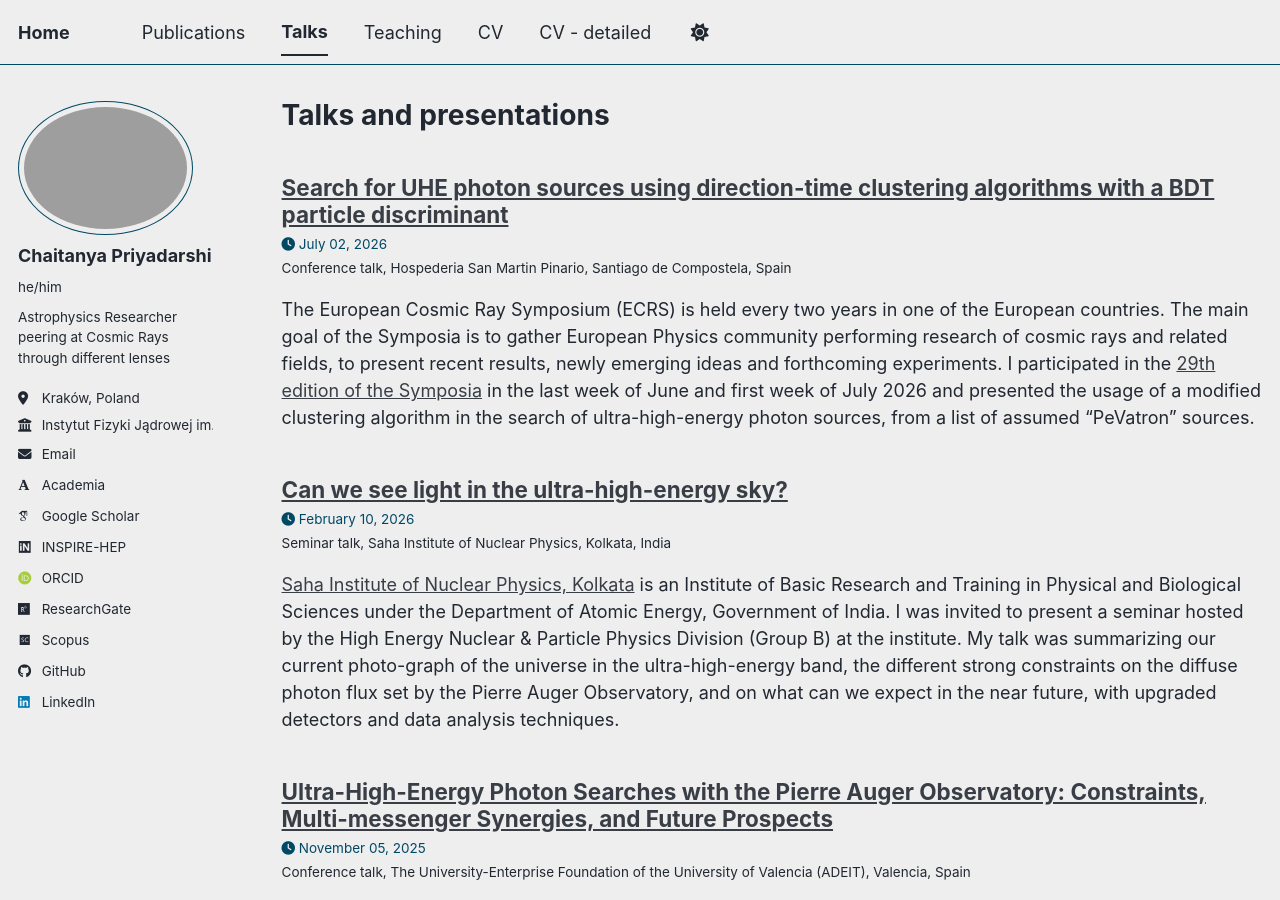
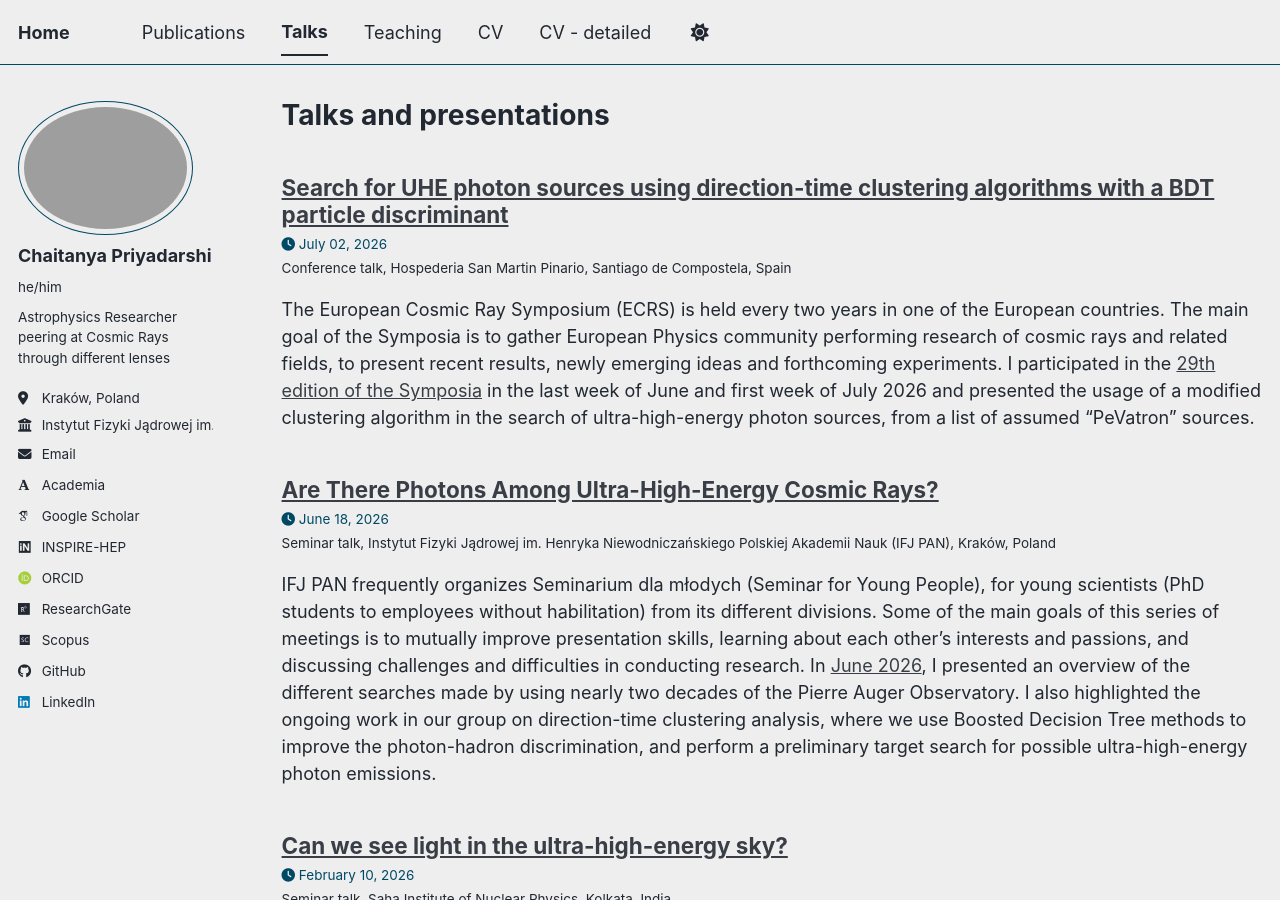
Before and after one commit to chaimain/chaimain.github.io, a Jekyll site: the page built from _pages/talks.html, in a window 1280 px wide and 900 px high. Built offline with Jekyll 4.4.1, drawn with Linux system fonts in a browser that asks for light colours; nearby versions of some CDN libraries; some web fonts are replaced; a script bundle is joined from its source files by our own code; library files that are not in the unit come from our copies; some of the changed text lies outside the part shown.

Commit message:
Add a seminar and ECRS PoS

```diff
--- a/_data/cv.json
+++ b/_data/cv.json
@@ -106,6 +106,13 @@
       "releaseDate": "2025-10-09",
       "website": "",
       "summary": ""
+    },
+    {
+      "name": "Search for UHE photon sources using direction-time clustering algorithms with a BDT particle discriminant",
+      "publisher": "Proceedings of Science (ECRS2026) 041",
+      "releaseDate": "2026-07-02",
+      "website": "",
+      "summary": ""
     }
   ],
   "presentations": [
@@ -152,6 +159,13 @@
       "description": ""
     },
     {
+      "name": "Are There Photons Among Ultra-High-Energy Cosmic Rays?",
+      "event": "Instytut Fizyki J\u0105drowej im. Henryka Niewodnicza\u0144skiego Polskiej Akademii Nauk (IFJ PAN)",
+      "date": "2026-06-18",
+      "location": "Krak\u00f3w, Poland",
+      "description": ""
+    },
+    {
       "name": "Search for UHE photon sources using direction-time clustering algorithms with a BDT particle discriminant",
       "event": "Hospederia San Martin Pinario",
       "date": "2026-07-02",
--- a/_pages/talks.html
+++ b/_pages/talks.html
@@ -14,3 +14,6 @@ author_profile: true
 {% for post in site.talks reversed %}
   {% include archive-single-talk.html %}
 {% endfor %}
+
+<p>This map is generated from a Jupyter Notebook file in <a href="https://github.com/chaimain/chaimain.github.io/blob/master/talkmap.ipynb">talkmap.ipynb</a>, which mines the location fields in the .md files in _talks/.</p>
+<iframe src="/talkmap/map.html" height="700" width="850" style="border:none;"></iframe>
--- /dev/null
+++ b/_talks/2026-06-18-ifj.md
@@ -0,0 +1,11 @@
+---
+title: "Are There Photons Among Ultra-High-Energy Cosmic Rays?"
+collection: talks
+type: "Seminar talk"
+permalink: /talks/2026-06-18-ifj
+venue: "Instytut Fizyki Jądrowej im. Henryka Niewodniczańskiego Polskiej Akademii Nauk (IFJ PAN)"
+date: 2026-06-18
+location: "Kraków, Poland"
+---
+
+IFJ PAN frequently organizes Seminarium dla młodych (Seminar for Young People), for young scientists (PhD students to employees without habilitation) from its different divisions. Some of the main goals of this series of meetings is to mutually improve presentation skills, learning about each other's interests and passions, and discussing challenges and difficulties in conducting research. In [June 2026](https://indico.ifj.edu.pl/event/1793/), I presented an overview of the different searches made by using nearly two decades of the Pierre Auger Observatory. I also highlighted the ongoing work in our group on direction-time clustering analysis, where we use Boosted Decision Tree methods to improve the photon-hadron discrimination, and perform a preliminary target search for possible ultra-high-energy photon emissions.
--- a/talkmap/org-locations.js
+++ b/talkmap/org-locations.js
@@ -1,8 +1,18 @@
 var addressPoints = [
+  [
+    "The Analysis of the first blazars by the Large Size Telescope (LST) of the Cherenkov Telescope Array Observatory (CTAO)<br />The University-Enterprise Foundation of the University of Valencia (ADEIT); Valencia, Spain",
+    39.4697065,
+    -0.3763353
+  ],
   [
     "Can we see light in the ultra-high-energy sky?<br />Saha Institute of Nuclear Physics; Kolkata, India",
     22.5726459,
     88.3638953
+  ],
+  [
+    "Search for UHE photon sources using direction-time clustering algorithms with a BDT particle discriminant<br />Hospederia San Martin Pinario; Santiago de Compostela, Spain",
+    42.9064576,
+    -8.5192983
   ],
   [
     "Looking at the night sky in the very high energy range<br />remote; Bhopal, India",
@@ -10,9 +20,9 @@ var addressPoints = [
     77.401989
   ],
   [
-    "Search for UHE photon sources using direction-time clustering algorithms with a BDT particle discriminant<br />Hospederia San Martin Pinario; Santiago de Compostela, Spain",
-    42.9064576,
-    -8.5192983
+    "Are There Photons Among Ultra-High-Energy Cosmic Rays?<br />Instytut Fizyki J\u0105drowej im. Henryka Niewodnicza\u0144skiego Polskiej Akademii Nauk (IFJ PAN); Krak\u00f3w, Poland",
+    50.0469432,
+    19.9971534
   ],
   [
     "Space-Time Clustering analysis using Python<br />Centro Convegni 'Luigi Zordan'; L'Aquila, Italy",
@@ -20,17 +30,12 @@ var addressPoints = [
     13.610341
   ],
   [
-    "Ultra-High-Energy Photon Searches with the Pierre Auger Observatory: Constraints, Multi-messenger Synergies, and Future Prospects<br />The University-Enterprise Foundation of the University of Valencia (ADEIT); Valencia, Spain",
-    39.4697065,
-    -0.3763353
-  ],
-  [
     "Analysis with First Data from Large Size Telescope of Cherenkov Telescope Array<br />Centro de Ciencias de Benasque Pedro Pascual; Benasque, Spain",
     42.6052663,
     0.5237318
   ],
   [
-    "The Analysis of the first blazars by the Large Size Telescope (LST) of the Cherenkov Telescope Array Observatory (CTAO)<br />The University-Enterprise Foundation of the University of Valencia (ADEIT); Valencia, Spain",
+    "Ultra-High-Energy Photon Searches with the Pierre Auger Observatory: Constraints, Multi-messenger Synergies, and Future Prospects<br />The University-Enterprise Foundation of the University of Valencia (ADEIT); Valencia, Spain",
     39.4697065,
     -0.3763353
   ]
```
Also changed, not shown: _pages/cv.md (+1 -1 lines), _publications/2026-ecrs-uhecluster.md (added, +9 -0 lines).
